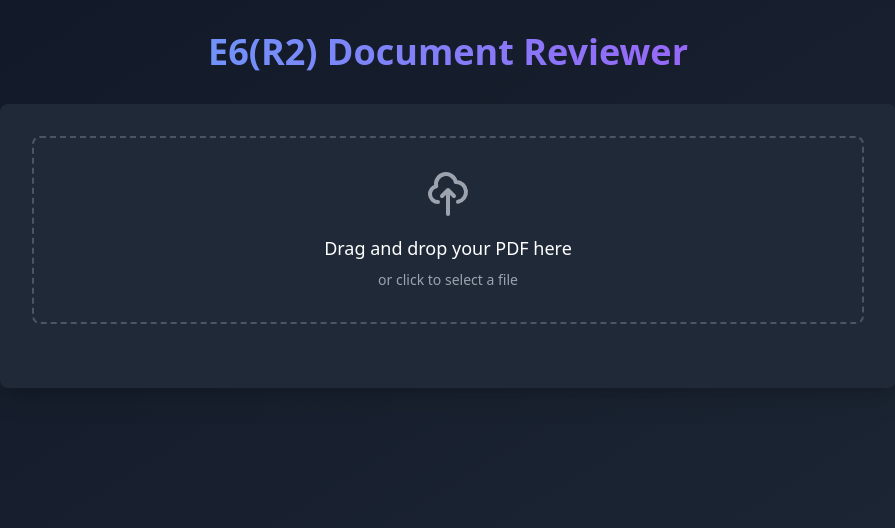
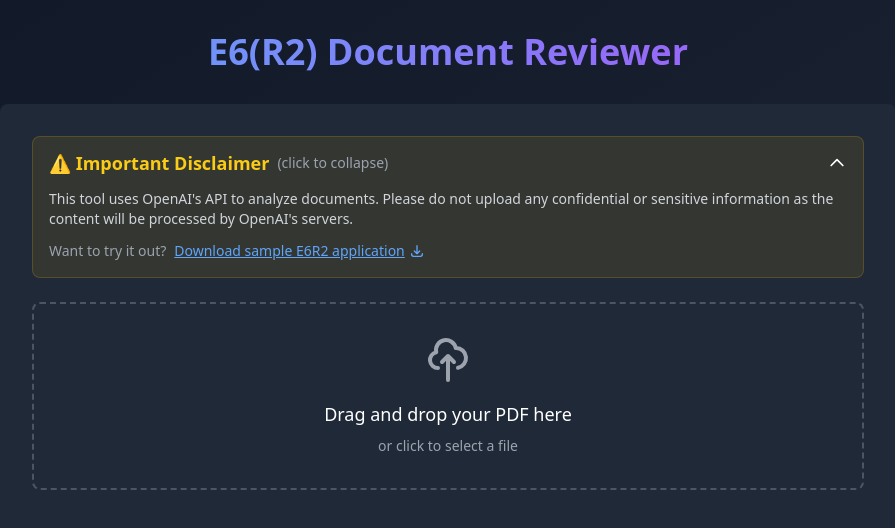
Before and after one commit to FaryzK/E6R2-Reviewer, a Next.js app: page / in a window 1280 px wide. Shown: the top 528 px of the page, without its empty margins (192-1087 px from the left). Built offline with nearby package versions, Linux system fonts and the light colour scheme.

Commit message:
Added sample pdf download and disclaimer

```diff
--- a/components/FileUpload.tsx
+++ b/components/FileUpload.tsx
@@ -1,7 +1,7 @@
 'use client'
 
 import { useState } from 'react'
-import { motion } from 'framer-motion'
+import { motion, AnimatePresence } from 'framer-motion'
 
 interface FileUploadProps {
   setAnalysis: (analysis: string) => void
@@ -11,6 +11,8 @@ interface FileUploadProps {
 
 export default function FileUpload({ setAnalysis, setLoading, isProcessing }: FileUploadProps) {
   const [dragActive, setDragActive] = useState(false)
+  const [hasUploaded, setHasUploaded] = useState(false)
+  const [isDisclaimerOpen, setIsDisclaimerOpen] = useState(true)
 
   const handleDrag = (e: React.DragEvent) => {
     if (isProcessing) return
@@ -46,6 +48,8 @@ export default function FileUpload({ setAnalysis, setLoading, isProcessing }: Fi
   const processFile = async (file: File) => {
     setLoading(true)
     setAnalysis('')  // Clear previous analysis
+    setHasUploaded(true)
+    setIsDisclaimerOpen(false)
     const formData = new FormData()
     formData.append('file', file)
 
@@ -105,6 +109,85 @@ export default function FileUpload({ setAnalysis, setLoading, isProcessing }: Fi
   return (
     <div className="mb-8">
       <motion.div
+        initial={{ opacity: 0, y: -20 }}
+        animate={{ opacity: 1, y: 0 }}
+        className={`mb-6 rounded-lg transition-colors ${
+          hasUploaded ? 'bg-gray-800' : 'bg-yellow-500/10 border border-yellow-500/20'
+        }`}
+      >
+        <button
+          onClick={() => setIsDisclaimerOpen(!isDisclaimerOpen)}
+          className="w-full px-4 py-3 flex items-center justify-between text-left"
+        >
+          <h3 className={`text-lg font-semibold flex items-center gap-2 ${
+            hasUploaded ? 'text-gray-300' : 'text-yellow-400'
+          }`}>
+            ⚠️ Important Disclaimer
+            <span className="text-sm font-normal text-gray-400">
+              {isDisclaimerOpen ? '(click to collapse)' : '(click to expand)'}
+            </span>
+          </h3>
+          <svg
+            className={`w-5 h-5 transform transition-transform ${
+              isDisclaimerOpen ? 'rotate-180' : ''
+            }`}
+            fill="none"
+            stroke="currentColor"
+            viewBox="0 0 24 24"
+          >
+            <path
+              strokeLinecap="round"
+              strokeLinejoin="round"
+              strokeWidth={2}
+              d="M19 9l-7 7-7-7"
+            />
+          </svg>
+        </button>
+
+        <AnimatePresence>
+          {isDisclaimerOpen && (
+            <motion.div
+              initial={{ height: 0, opacity: 0 }}
+              animate={{ height: 'auto', opacity: 1 }}
+              exit={{ height: 0, opacity: 0 }}
+              transition={{ duration: 0.2 }}
+              className="overflow-hidden"
+            >
+              <div className="px-4 pb-4">
+                <p className="text-sm text-gray-300 mb-3">
+                  This tool uses OpenAI's API to analyze documents. Please do not upload any confidential or
+                  sensitive information as the content will be processed by OpenAI's servers.
+                </p>
+                <div className="flex items-center gap-2 text-sm">
+                  <span className="text-gray-400">Want to try it out?</span>
+                  <a
+                    href="/Sample E6R2 Application.pdf"
+                    download
+                    className="text-blue-400 hover:text-blue-300 underline flex items-center gap-1"
+                  >
+                    Download sample E6R2 application
+                    <svg
+                      className="w-4 h-4"
+                      fill="none"
+                      stroke="currentColor"
+                      viewBox="0 0 24 24"
+                    >
+                      <path
+                        strokeLinecap="round"
+                        strokeLinejoin="round"
+                        strokeWidth={2}
+                        d="M4 16v1a3 3 0 003 3h10a3 3 0 003-3v-1m-4-4l-4 4m0 0l-4-4m4 4V4"
+                      />
+                    </svg>
+                  </a>
+                </div>
+              </div>
+            </motion.div>
+          )}
+        </AnimatePresence>
+      </motion.div>
+
+      <motion.div
         className={`border-2 border-dashed rounded-lg p-8 text-center
           ${dragActive ? 'border-blue-500 bg-blue-500/10' : 'border-gray-600 hover:border-gray-500'}
           ${isProcessing ? 'opacity-50 cursor-not-allowed' : 'cursor-pointer'}
```
Also changed, not shown: 1 other file (tests, documents, lock files or other folders).
